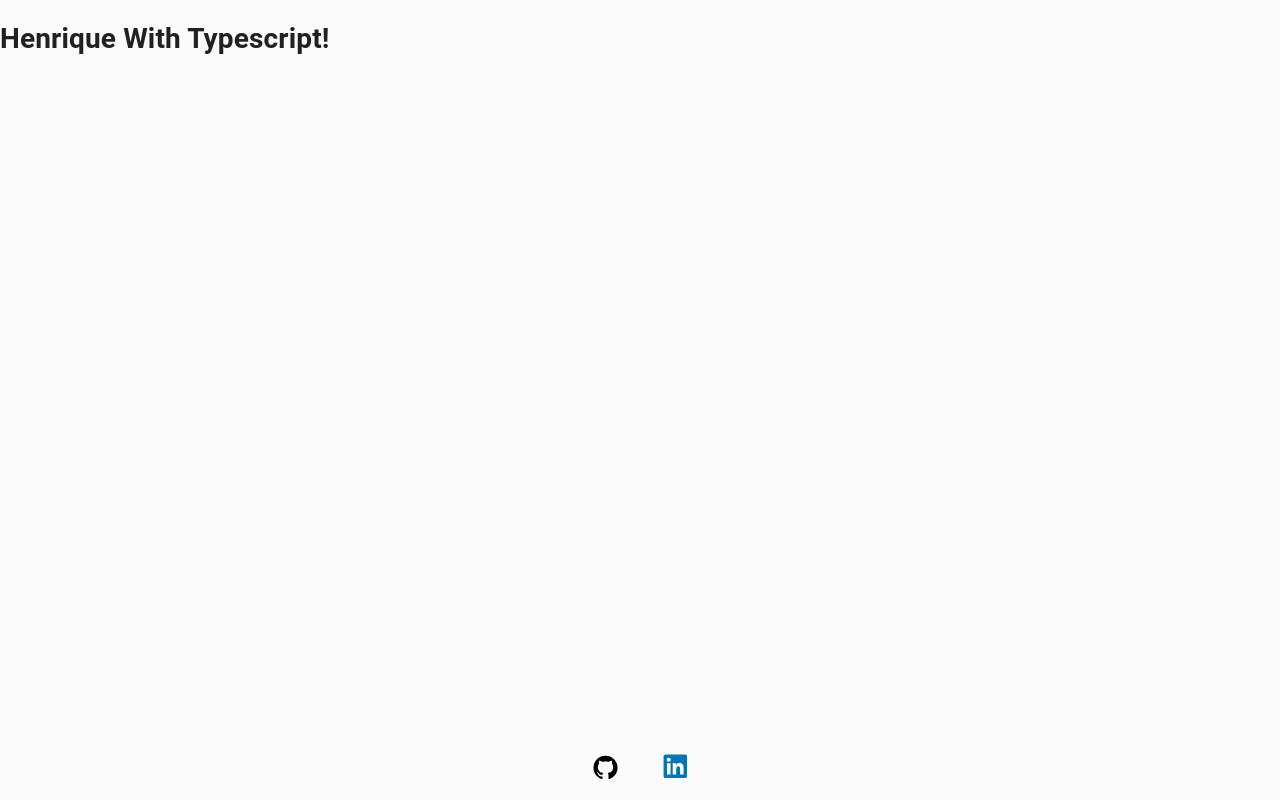
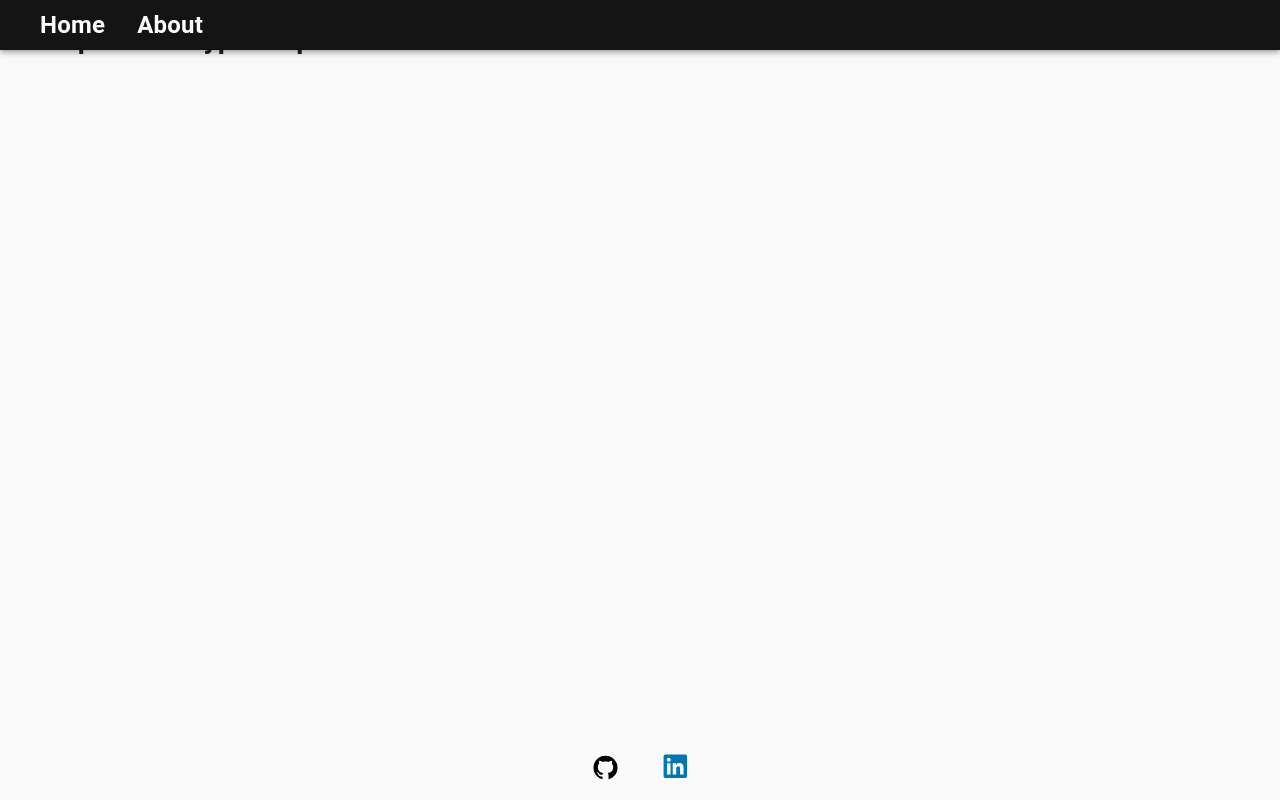
Before and after one commit to henriqueholtz/henriqueholtz.github.io, a Next.js app: page / in a window 1280 px wide. Built offline with nearby package versions, Linux system fonts and the light colour scheme.

Commit message:
Created CustomAppBar and included to DefaultLayout

```diff
--- /dev/null
+++ b/src/components/AppBar/AppBarStyles.module.scss
@@ -0,0 +1,30 @@
+.appBar {
+  background-color: var(--primary-color) !important;
+  max-height: 50px;
+
+  .toolbar {
+    .list {
+      display: flex;
+      flex-direction: row;
+      justify-content: center;
+      align-items: center;
+      align-content: center;
+      text-align: center;
+      padding: 0;
+      height: 50px;
+      position: absolute;
+      top: 0;
+
+      .listItem {
+        padding: 0 16px;
+        cursor: pointer;
+        height: 100%;
+
+        .text {
+          font-size: 1.5rem;
+          font-weight: 600;
+        }
+      }
+    }
+  }
+}
--- /dev/null
+++ b/src/components/AppBar/index.tsx
@@ -0,0 +1,28 @@
+import React from 'react';
+import Link from 'next/link';
+import { AppBar, List, ListItem, Toolbar, Typography } from '@material-ui/core';
+
+import styles from './AppBarStyles.module.scss';
+
+export function CustomAppBar() {
+  return (
+    <>
+      <AppBar className={styles.appBar}>
+        <Toolbar className={styles.toolbar}>
+          <List className={styles.list}>
+            <ListItem className={styles.listItem}>
+              <Link href="/" passHref>
+                <Typography className={styles.text}>Home</Typography>
+              </Link>
+            </ListItem>
+            <ListItem className={styles.listItem}>
+              <Link href="/about" passHref>
+                <Typography className={styles.text}>About</Typography>
+              </Link>
+            </ListItem>
+          </List>
+        </Toolbar>
+      </AppBar>
+    </>
+  );
+}
--- a/src/components/Layout/DefaultLayout.tsx
+++ b/src/components/Layout/DefaultLayout.tsx
@@ -1,5 +1,5 @@
 import React from 'react';
-import { Footer } from '../Footer';
+import { CustomAppBar, Footer } from '../index';
 
 type DefaultLayoutProps = {
   children: JSX.Element | JSX.Element[];
@@ -8,7 +8,8 @@ type DefaultLayoutProps = {
 export function DefaultLayout({ children }: DefaultLayoutProps) {
   return (
     <>
-      {children}
+      <CustomAppBar />
+      <main>{children}</main>
       <Footer />
     </>
   );
--- a/src/components/index.ts
+++ b/src/components/index.ts
@@ -1,2 +1,3 @@
+export { CustomAppBar } from './AppBar';
+export { DefaultLayout } from './Layout';
 export { Footer } from './Footer';
-export { DefaultLayout } from './Layout';
--- a/src/pages/_app.tsx
+++ b/src/pages/_app.tsx
@@ -1,6 +1,8 @@
 import { CssBaseline } from '@material-ui/core';
 import type { AppProps } from 'next/app';
 import { DefaultLayout } from '../components';
+
+import '../styles/Colors.scss';
 
 export default function MyApp({ Component, pageProps }: AppProps) {
   return (
--- /dev/null
+++ b/src/styles/Colors.scss
@@ -0,0 +1,3 @@
+:root {
+  --primary-color: #141414;
+}
```
